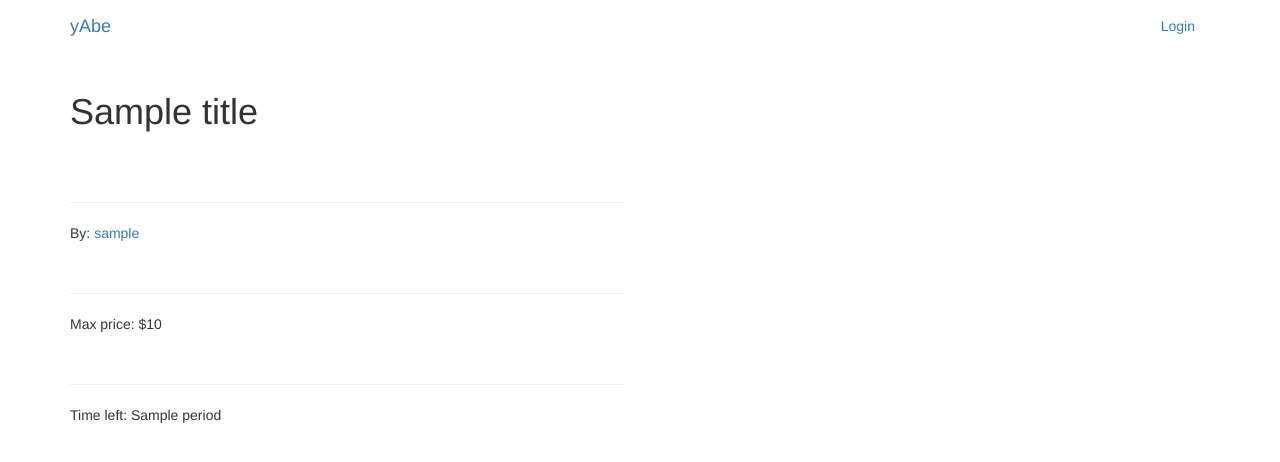
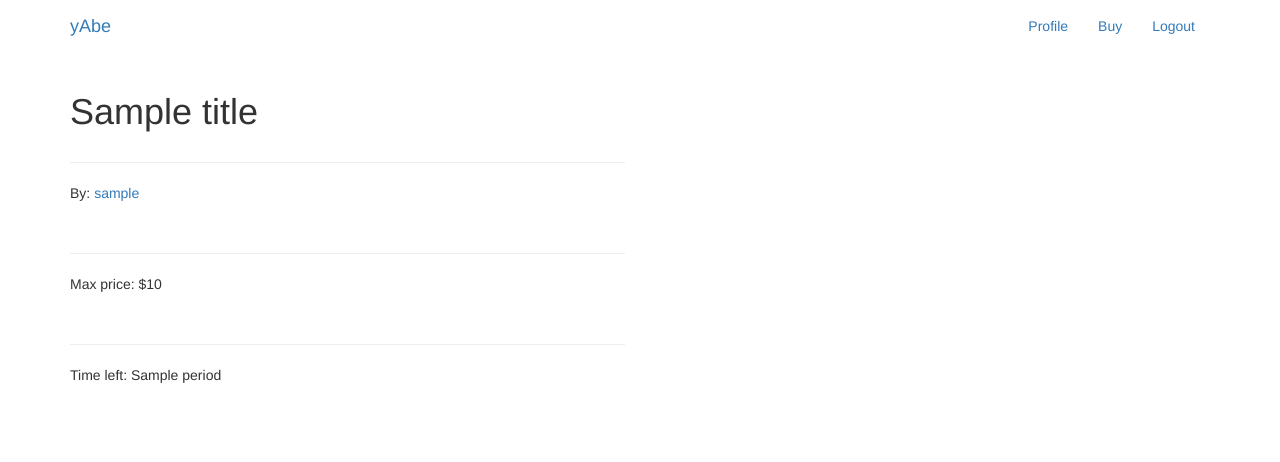
Before and after one commit to alasday/Yabe, a Flask app: template templates/post.html in a window 1280 px wide. Shown: the top 462 px of the page. Run offline with Flask 2, Linux system fonts and the light colour scheme; the template is opened without the code that fills it: most values are stand-ins (such as "Sample title", 1, 10 or a date in 2020); parts of the project's set-up code (start-up, migrations or seed data) failed here and were passed over; some libraries are stand-ins or nearby versions.

Commit message:
post finished, beginning feed

```diff
--- a/app.py
+++ b/app.py
@@ -91,8 +91,7 @@ def create():
 @app.route('/post/<int:postId>')
 #@app.route("/post/<int: postId>/<int:Period>")
 def post(postId=None):
-    return render_template("post.html", postId = postId, username = session['username'], title = dbmanager.get_post(postId)['title'], startingPrice = dbmanager.get_post(postId)['startingPrice'])
-    #return render_template("post.html", postId = postId, username = session['username'], title = dbmanager.get_post(postId)['title'], startingPrice = dbmanager.get_post(postId)['startingPrice'], period = dbmanager.get_post(postId)['period'])
+    return render_template("post.html", postId = postId, username = session['username'], title = dbmanager.get_post(postId)['title'], startingPrice = dbmanager.get_post(postId)['startingPrice'],period = dbmanager.get_post(postId)['period'])
 
 #creates the feed of buy request posts
 @app.route("/feed", methods=["GET", "POST"])
--- a/templates/post.html
+++ b/templates/post.html
@@ -11,7 +11,9 @@
 {% endblock %}
 
 {% block navbar %}
-<li><a href = "/login"> Login </a></li>
+<li><a href = "/profile"> Profile </a></li>
+<li><a href = "/buy"> Buy </a></li>
+<li><a href = "/logout"> Logout </a></li>
 {% endblock %}
 
 {% block body %}
@@ -23,9 +25,8 @@ $(document).ready(function(){
 });
 </script>
 
-<h1>{{title}}</h1><br>
+<h1>{{title}}</h1>
 <div class="row">
-	<br>
 	<div class="col-md-6">
 		<hr>
 		<p>By: <a href="/user/{{username}}">{{username}}</a></p>
--- a/utils/dbmanager.py
+++ b/utils/dbmanager.py
@@ -71,9 +71,9 @@ def get_post( postId ):
         period = "This listing has expired"
     else:
         if periodSeconds / secondsPerDay > 2:
-            period = periodSeconds / secondsPerDay + "days"
+            period = str(int(periodSeconds / secondsPerDay)) + " days"
         else:
-            period = periodSeconds / secondsPerHour + "hours"
+            period = str(int(periodSeconds / secondsPerHour)) + " hours"
 
     dict['period'] = period
 
```
